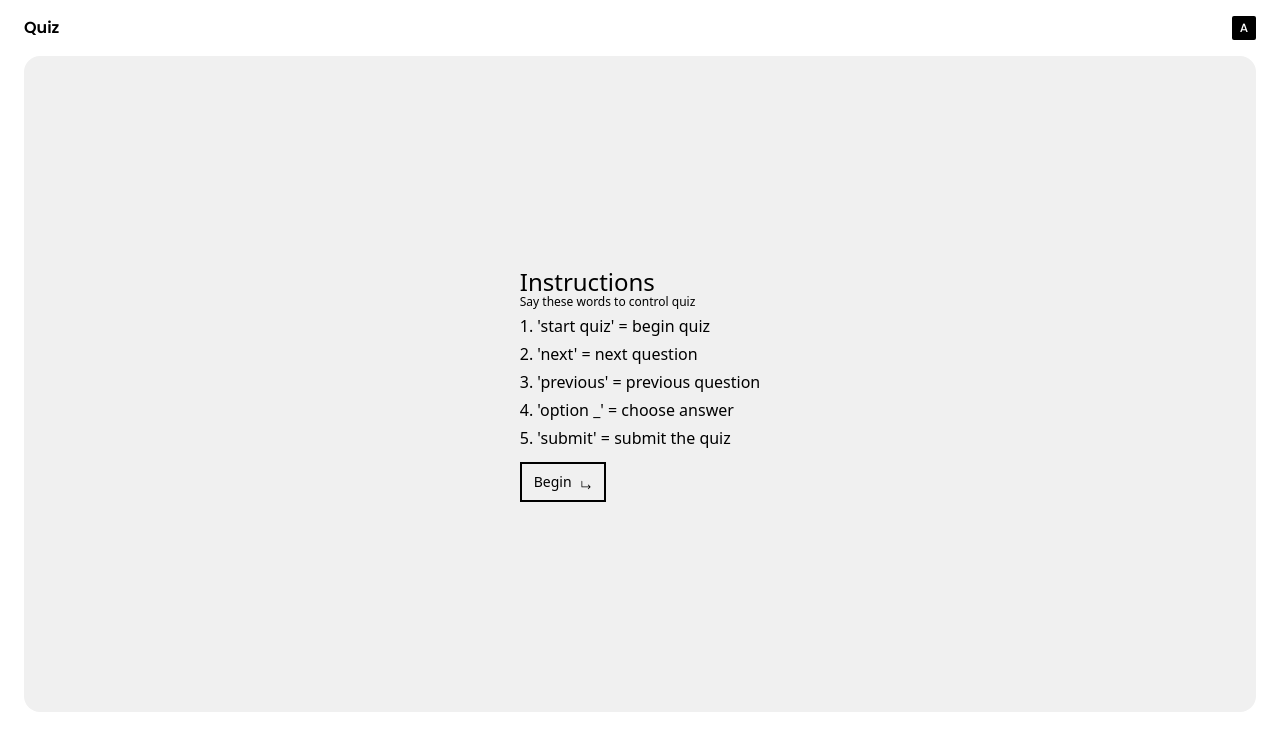
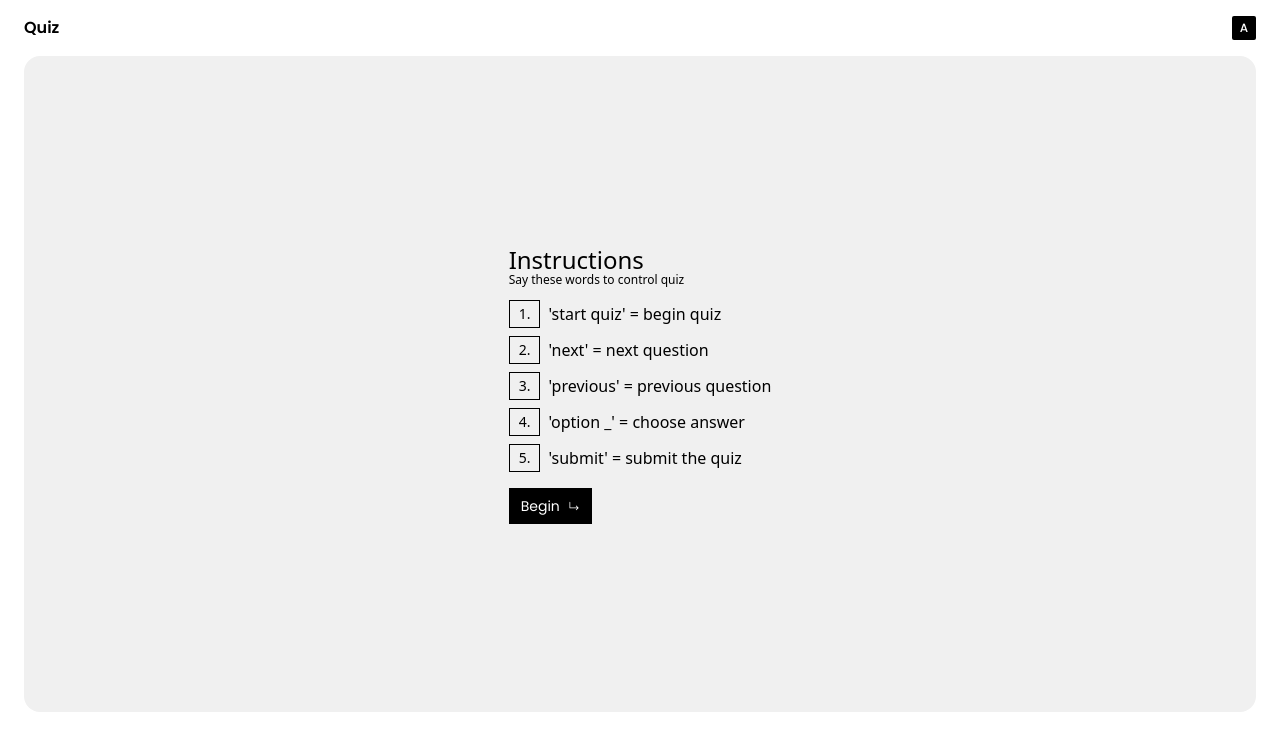
Before and after one commit to limitlez2020/blind-quiz, a Next.js app: page / in a window 1280 px wide. Shown: the top 750 px of the page. Built offline with nearby package versions, Linux system fonts and the light colour scheme.

Commit message:
Updated the UI of the components of the home page

```diff
--- a/app/page.js
+++ b/app/page.js
@@ -45,22 +45,29 @@ export default function Home() {
               {/* Header */}
               <p className="text-2xl">Instructions</p>
               {/* Subheader */}
-              <p className="-mt-1 mb-1 text-xs">Say these words to control quiz</p>
+              <p className="-mt-1 mb-3 text-xs">Say these words to control quiz</p>
 
               {/* Instruction */}
               {instructions.map((instruction, index) => (
-                <div className="mb-1" key={index}>
-                  {index + 1}. {instruction}
+                <div className="mb-2 flex flex-row gap-2 items-center" key={index}>
+                  {/* Number */}
+                  <div className="border-[1px] text-sm border-black py-[3px] px-[9px]">
+                    {index + 1}.
+                  </div>
+                  {/* Text */}
+                  <p>
+                    {instruction}
+                  </p>
                 </div>
               ))}
             </div>
 
             {/* Start Quiz: */}
             <Link href={"/quizPage"}>
-              <button className="flex flex-row items-center justify-center self-end
-                              border-black border-[2px] py-2 px-3 gap-2 text-sm mt-2">
-                <p>Begin</p>
-                <ArrowTurnDownRightIcon className="mt-[5px] size-3"/>
+              <button className="flex flex-row items-center justify-center
+                              bg-black text-white py-2 px-3 gap-2 mt-2">
+                <p className={`${poppins.className} text-sm font-mednium`}>Begin</p>
+                <ArrowTurnDownRightIcon className="size-3"/>
               </button>
             </Link>
           </div>
```
